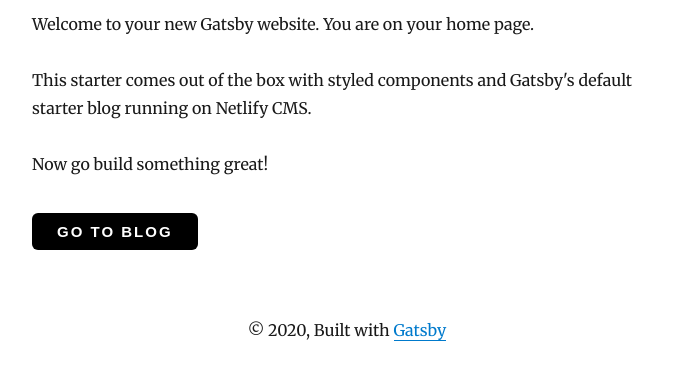
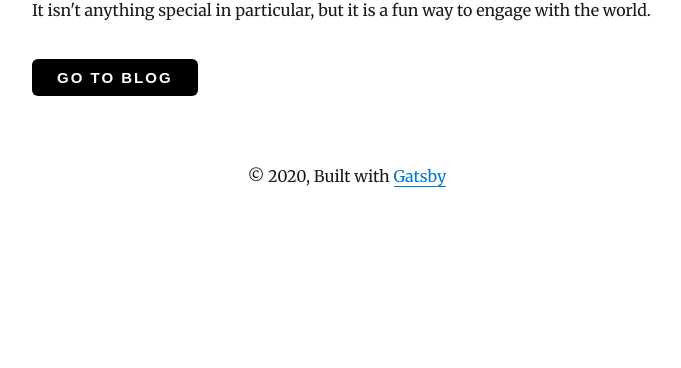
Before and after one commit to rejosu/REJohnston, a Gatsby site: page / in a window 1280 px wide. Shown: the part 739-1107 px from the top of the page, without its empty margins (293-974 px from the left). After the commit the page ends 953 px from the top, so only its background shows below. Built offline with nearby package versions, Linux system fonts and the light colour scheme; Gatsby itself is replaced by a stand-in of ours; some packages are replaced by stand-ins of ours.

Commit message:
Updates to index

```diff
--- a/src/pages/index.js
+++ b/src/pages/index.js
@@ -7,13 +7,13 @@ import Button from "../components/button"
 
 class IndexPage extends React.Component {
   render() {
-    const siteTitle = "Gatsby Starter Personal Website"
+    const siteTitle = "RE:Johnston"
 
     return (
       <Layout location={this.props.location} title={siteTitle}>
         <SEO
           title="Home"
-          keywords={[`blog`, `gatsby`, `javascript`, `react`]}
+          keywords={[`blog`, `Russ Johnston`]}
         />
         <img style={{ margin: 0 }} src="./GatsbyScene.svg" alt="Gatsby Scene" />
         <h1>
@@ -22,12 +22,10 @@ class IndexPage extends React.Component {
             👋
           </span>
         </h1>
-        <p>Welcome to your new Gatsby website. You are on your home page.</p>
+        <p>This is a page for Russ Johnston's thoughts, musings, notes, and et cetera...</p>
         <p>
-          This starter comes out of the box with styled components and Gatsby's
-          default starter blog running on Netlify CMS.
+          It isn't anything special in particular, but it is a fun way to engage with the world.
         </p>
-        <p>Now go build something great!</p>
         <Link to="/blog/">
           <Button marginTop="35px">Go to Blog</Button>
         </Link>
```
